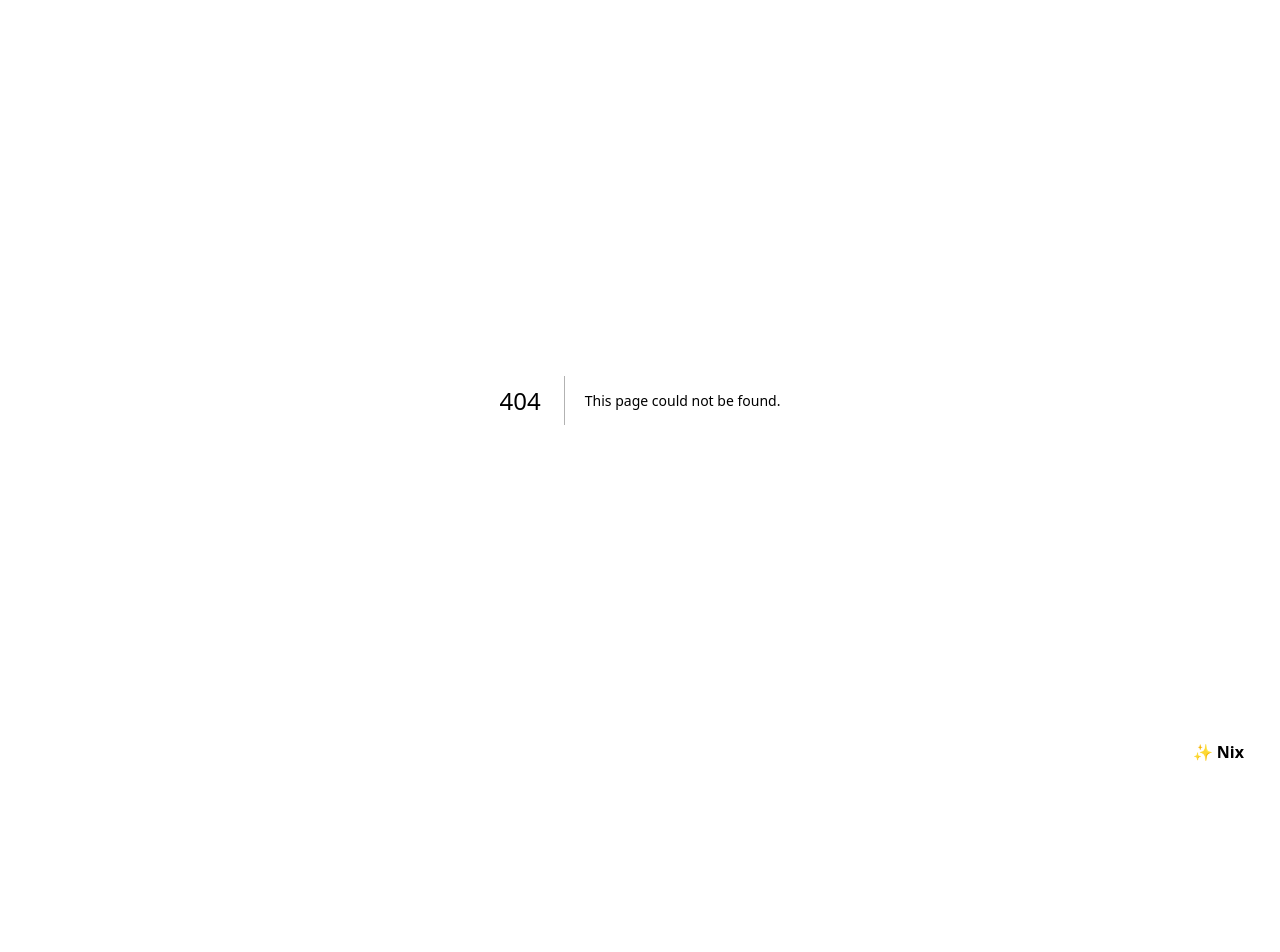
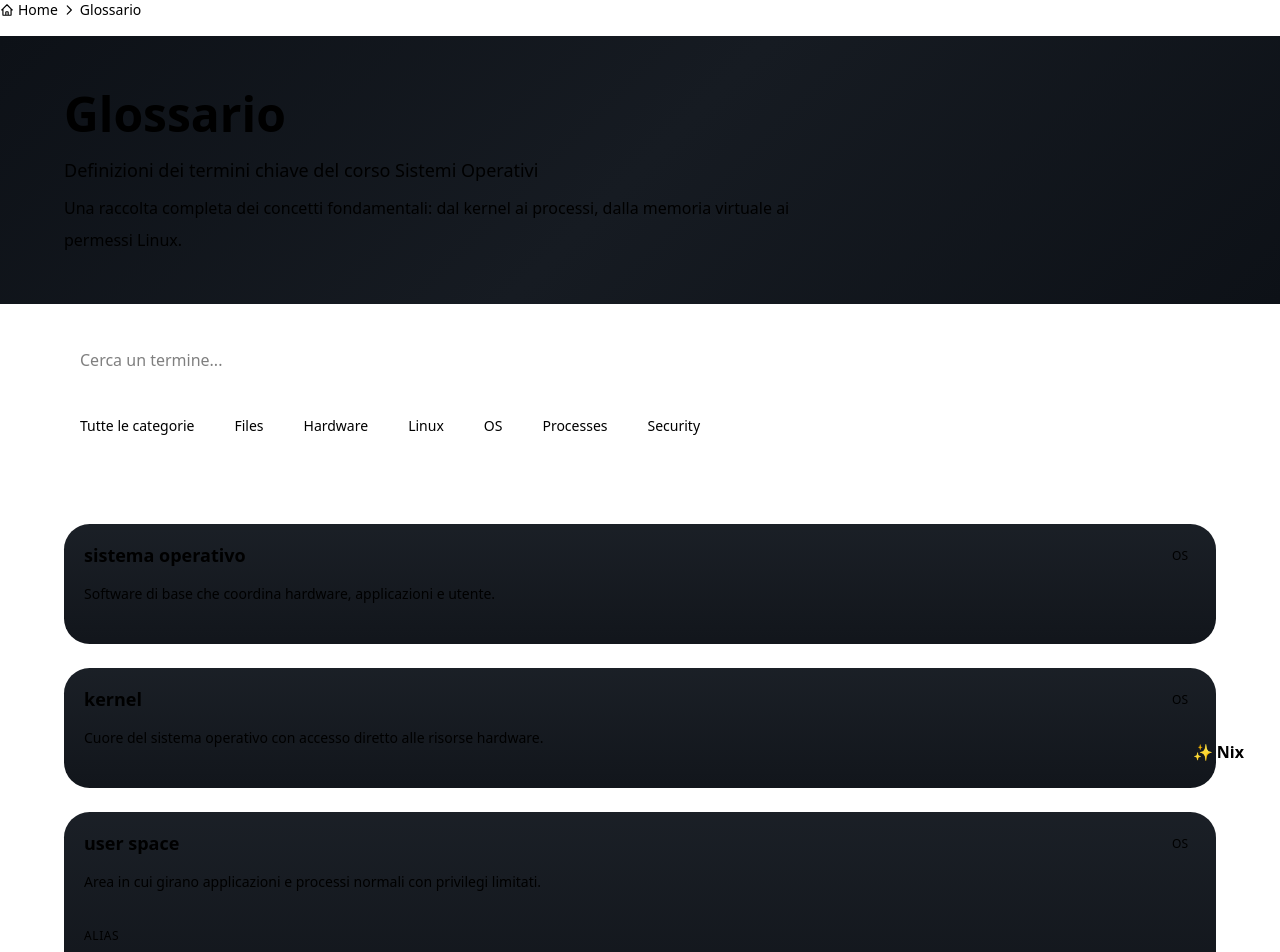
Before and after one commit to MT-Showcases/operating-systems-showcase, a Next.js app: page /glossary in a window 1280 px wide. Before the commit this address had no page. Shown: the top 952 px of the page. Before the commit the page ends 800 px from the top, so only its background shows below. Built offline with nearby package versions, Linux system fonts and the light colour scheme.

Commit message:
refactor: rename /glossario to /glossary (english)

```diff
--- a/app/api/tutor/chat/route.ts
+++ b/app/api/tutor/chat/route.ts
@@ -71,7 +71,7 @@ L'utente si trova sulla pagina: ${pathname}.`
     .join('\n\n');
 
   const system = `${TUTOR_SYSTEM_IDENTITY} Rispondi in italiano, pratico e breve. Usa solo fonti fornite. Se mancano info, dillo chiaramente.${pageContext}
-Rispondi SOLO JSON valido con questo schema: {"summary":"string","bullets":["string"],"suggestions":[{"label":"string","url":"/chapters/... o /glossario"}]}`;
+Rispondi SOLO JSON valido con questo schema: {"summary":"string","bullets":["string"],"suggestions":[{"label":"string","url":"/chapters/... o /glossary"}]}`;
   const compactHistory = history
     .slice(-12)
     .map((h, i) => `${i + 1}. ${h.role === 'user' ? 'Utente' : 'Tutor'}: ${h.text}`)
--- /dev/null
+++ b/app/glossary/page.tsx
@@ -0,0 +1,159 @@
+'use client';
+
+import { useState, useMemo } from 'react';
+import Link from 'next/link';
+import { glossaryTerms } from '@/data/glossary';
+import GlossaryTerm from '@/components/GlossaryTerm';
+import Breadcrumb from '@/components/Breadcrumb';
+import BackToTopButton from '@/components/BackToTopButton';
+import Button from '@/components/Button';
+import Card from '@/components/Card';
+
+const CATEGORIES = Array.from(new Set(glossaryTerms.map((term) => term.category))).sort();
+
+export default function GlossaryPage() {
+  const [selectedCategory, setSelectedCategory] = useState<string | null>(null);
+  const [searchQuery, setSearchQuery] = useState('');
+
+  const filteredTerms = useMemo(() => {
+    return glossaryTerms.filter((term) => {
+      const matchesCategory = !selectedCategory || term.category === selectedCategory;
+      const matchesSearch =
+        !searchQuery ||
+        term.term.toLowerCase().includes(searchQuery.toLowerCase()) ||
+        term.shortDefinition.toLowerCase().includes(searchQuery.toLowerCase()) ||
+        term.definition.toLowerCase().includes(searchQuery.toLowerCase());
+      return matchesCategory && matchesSearch;
+    });
+  }, [selectedCategory, searchQuery]);
+
+  return (
+    <main className="min-h-screen bg-bg-primary text-text-primary">
+      <Breadcrumb
+        items={[
+          { label: 'Home', href: '/' },
+          { label: 'Glossario', href: '/glossary' },
+        ]}
+      />
+
+      <header className="border-b border-border-subtle bg-[linear-gradient(135deg,rgba(13,17,23,1),rgba(22,27,34,1),rgba(13,17,23,1))] py-12 px-6">
+        <div className="max-w-6xl mx-auto">
+          <h1 className="terminal-heading text-5xl md:text-6xl font-extrabold mb-3 leading-tight">
+            Glossario
+          </h1>
+          <p className="text-accent-green text-lg font-medium mb-2">
+            Definizioni dei termini chiave del corso Sistemi Operativi
+          </p>
+          <p className="text-text-secondary text-base max-w-3xl leading-8">
+            Una raccolta completa dei concetti fondamentali: dal kernel ai processi, dalla memoria virtuale ai permessi Linux.
+          </p>
+        </div>
+      </header>
+
+      <section className="py-8 px-6 border-b border-border-subtle bg-bg-surface">
+        <div className="max-w-6xl mx-auto">
+          {/* Search */}
+          <div className="mb-6">
+            <input
+              type="text"
+              placeholder="Cerca un termine..."
+              value={searchQuery}
+              onChange={(e) => setSearchQuery(e.target.value)}
+              className="w-full px-4 py-3 rounded-lg bg-bg-primary border border-border-subtle text-text-primary placeholder:text-text-secondary focus:outline-none focus:ring-2 focus:ring-accent-cyan"
+            />
+          </div>
+
+          {/* Category filter */}
+          <div className="flex flex-wrap gap-2">
+            <button
+              onClick={() => setSelectedCategory(null)}
+              className={`px-4 py-2 rounded-lg font-medium transition-all text-sm ${
+                selectedCategory === null
+                  ? 'bg-accent-cyan text-bg-primary'
+                  : 'bg-bg-primary border border-border-subtle text-text-secondary hover:border-accent-cyan'
+              }`}
+            >
+              Tutte le categorie
+            </button>
+            {CATEGORIES.map((cat) => (
+              <button
+                key={cat}
+                onClick={() => setSelectedCategory(cat)}
+                className={`px-4 py-2 rounded-lg font-medium transition-all text-sm ${
+                  selectedCategory === cat
+                    ? 'bg-accent-green text-bg-primary'
+                    : 'bg-bg-primary border border-border-subtle text-text-secondary hover:border-accent-green'
+                }`}
+              >
+                {cat}
+              </button>
+            ))}
+          </div>
+        </div>
+      </section>
+
+      <section className="py-12 px-6">
+        <div className="max-w-6xl mx-auto">
+          {filteredTerms.length === 0 ? (
+            <div className="text-center py-12">
+              <p className="text-text-secondary mb-4">Nessun termine trovato.</p>
+              <Button onClick={() => { setSearchQuery(''); setSelectedCategory(null); }}>
+                Ripristina filtri
+              </Button>
+            </div>
+          ) : (
+            <div className="grid grid-cols-1 md:grid-cols-2 lg:grid-cols-3 gap-6">
+              {filteredTerms.map((term) => (
+                <Card
+                  key={term.id}
+                  className="hover:border-accent-cyan transition-all cursor-pointer"
+                >
+                  <div id={term.id} className="flex items-start justify-between gap-3 mb-3">
+                    <h3 className="text-lg font-bold text-accent-green leading-tight flex-1">
+                      {term.term}
+                    </h3>
+                    <span className="inline-block bg-accent-cyan/10 border border-accent-cyan/30 text-accent-cyan px-2 py-1 rounded text-xs font-medium whitespace-nowrap">
+                      {term.category}
+                    </span>
+                  </div>
+
+                  <p className="text-text-secondary text-sm leading-7 mb-4">
+                    {term.shortDefinition || term.definition}
+                  </p>
+
+                  {term.aliases && term.aliases.length > 0 && (
+                    <div className="pt-4 border-t border-border-subtle">
+                      <p className="text-xs uppercase tracking-wider text-text-secondary mb-2">Alias</p>
+                      <div className="flex flex-wrap gap-2">
+                        {term.aliases.map((alias) => (
+                          <span
+                            key={alias}
+                            className="text-xs bg-bg-surface border border-border-subtle px-2 py-1 rounded text-text-secondary"
+                          >
+                            {alias}
+                          </span>
+                        ))}
+                      </div>
+                    </div>
+                  )}
+                </Card>
+              ))}
+            </div>
+          )}
+
+          <div className="mt-12 text-center">
+            <p className="text-text-secondary text-sm mb-4">
+              Hai bisogno di aiuto? Torna al{' '}
+              <Link href="/" className="text-accent-cyan hover:text-accent-green">
+                corso principale
+              </Link>
+              .
+            </p>
+          </div>
+        </div>
+      </section>
+
+      <BackToTopButton />
+    </main>
+  );
+}
--- a/app/page.tsx
+++ b/app/page.tsx
@@ -43,7 +43,7 @@ export default function Home() {
             </div>
             <div className="w-px bg-border-subtle hidden sm:block" />
             <Link
-              href="/glossario"
+              href="/glossary"
               className="inline-flex items-center gap-2 px-4 py-2 rounded-lg bg-accent-cyan/10 border border-accent-cyan/30 text-accent-cyan hover:bg-accent-cyan/20 transition-all text-sm font-medium"
             >
               📖 Glossario
--- a/components/GlossaryTooltip.tsx
+++ b/components/GlossaryTooltip.tsx
@@ -75,7 +75,7 @@ export default function GlossaryTooltip({ termId, children }: GlossaryTooltipPro
         >
           <div className="max-w-none text-sm leading-7">
             <p>{term.shortDefinition || term.definition}</p>
-            <Link href={`/glossario#${term.id}`} className="text-accent-cyan hover:text-accent-green">
+            <Link href={`/glossary#${term.id}`} className="text-accent-cyan hover:text-accent-green">
               Approfondisci →
             </Link>
           </div>
--- a/data/pages/glossario.ts
+++ b/data/pages/glossary.ts
@@ -165,9 +165,9 @@ const glossaryEntries: GlossaryEntry[] = [
   },
 ];
 
-export const glossarioPage: GlossarioPage = {
+export const glossaryPage: GlossarioPage = {
   title: 'Glossario — Sistemi Operativi',
-  slug: 'glossario',
+  slug: 'glossary',
   description: 'Definizioni dei termini chiave del corso Sistemi Operativi',
   entries: glossaryEntries,
 };
```
